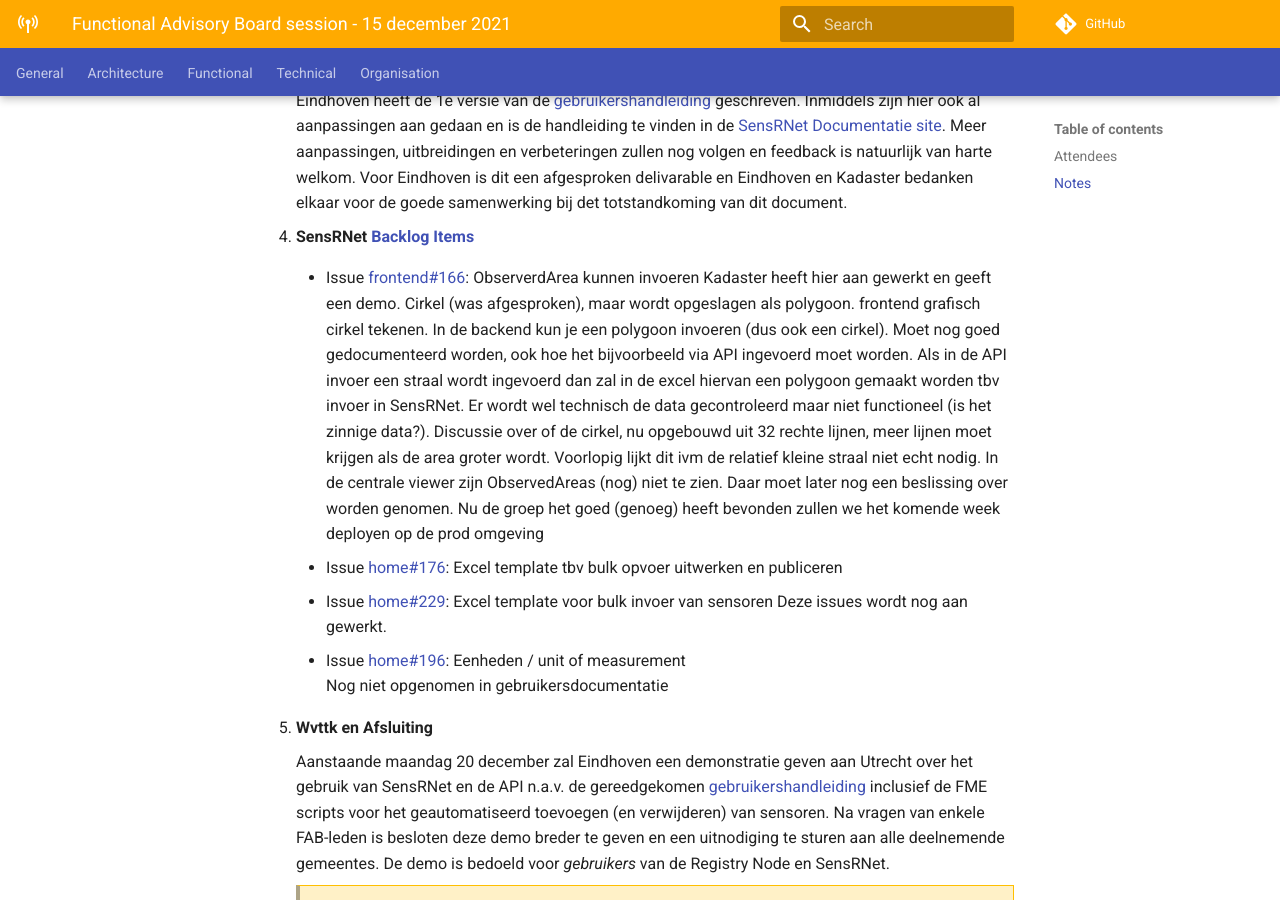
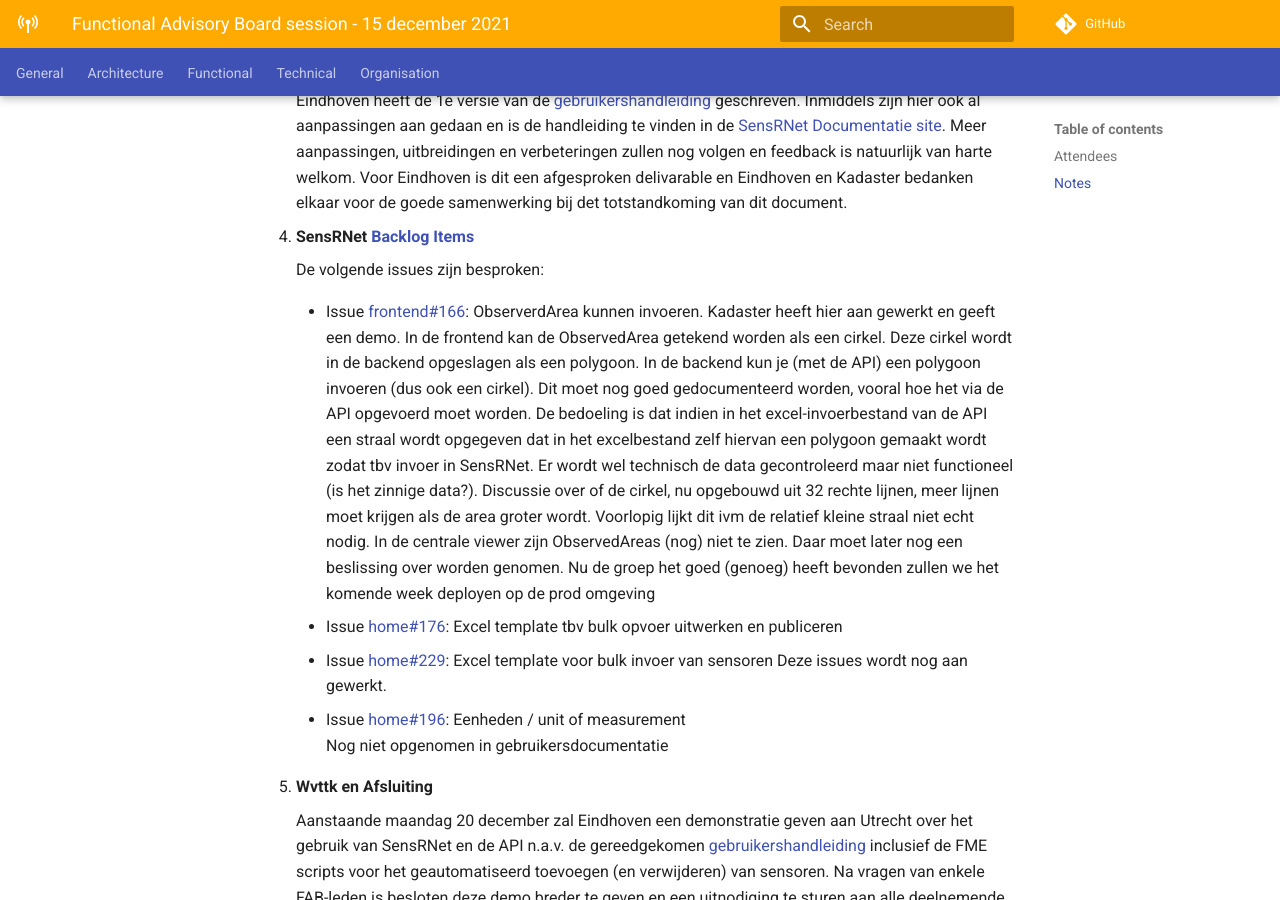
Before and after one commit to kadaster-labs/sensrnet-home, an MkDocs documentation site: the page built from docs/notes/2021-12-15-FAB-notes.md, in a window 1280 px wide and 900 px high, scrolled down 1933 px. Built offline with MkDocs 1.6.1 and Material for MkDocs 9.7.7, drawn with Linux system fonts in a browser that asks for light colours; comment, search, counter and statistics services are not loaded.

Commit message:
Update 2021-12-15-FAB-notes.md

```diff
--- a/docs/notes/2021-12-15-FAB-notes.md
+++ b/docs/notes/2021-12-15-FAB-notes.md
@@ -73,15 +73,21 @@
 
 3. **SensRNet [Backlog Items](https://github.com/orgs/kadaster-labs/projects/1)**
 
-     - Issue [frontend#166](https://github.com/kadaster-labs/sensrnet-registry-frontend/issues/166): ObserverdArea kunnen invoeren
+     De volgende issues zijn besproken:
+
+     - Issue [frontend#166](https://github.com/kadaster-labs/sensrnet-registry-frontend/issues/166): ObserverdArea kunnen invoeren.
        Kadaster heeft hier aan gewerkt en geeft een demo.
-       Cirkel (was afgesproken), maar wordt opgeslagen als polygoon. frontend grafisch cirkel tekenen. In de backend kun je een polygoon invoeren (dus ook een cirkel).
-       Moet nog goed gedocumenteerd worden, ook hoe het bijvoorbeeld via API ingevoerd moet worden. Als in de API invoer een straal wordt ingevoerd dan zal in de excel hiervan een polygoon gemaakt worden tbv invoer in SensRNet. Er wordt wel technisch de data gecontroleerd maar niet functioneel (is het zinnige data?).
+       In de frontend kan de ObservedArea getekend worden als een cirkel.
+       Deze cirkel wordt in de backend opgeslagen als een polygoon.
+       In de backend kun je (met de API) een polygoon invoeren (dus ook een cirkel).
+       Dit moet nog goed gedocumenteerd worden, vooral hoe het via de API opgevoerd moet worden.
+       De bedoeling is dat indien in het excel-invoerbestand van de API een straal wordt opgegeven dat in het excelbestand zelf hiervan een polygoon gemaakt wordt zodat tbv invoer in SensRNet. Er wordt wel technisch de data gecontroleerd maar niet functioneel (is het zinnige data?).
        Discussie over of de cirkel, nu opgebouwd uit 32 rechte lijnen, meer lijnen moet krijgen als de area groter wordt. Voorlopig lijkt dit ivm de relatief kleine straal niet echt nodig.
        In de centrale viewer zijn ObservedAreas (nog) niet te zien. Daar moet later nog een beslissing over worden genomen.
        Nu de groep het goed (genoeg) heeft bevonden zullen we het komende week deployen op de prod omgeving
 
      - Issue [home#176](https://github.com/kadaster-labs/sensrnet-home/issues/176): Excel template tbv bulk opvoer uitwerken en publiceren
+
      - Issue [home#229](https://github.com/kadaster-labs/sensrnet-home/pull/229): Excel template voor bulk invoer van sensoren
        Deze issues wordt nog aan gewerkt.
 
```
